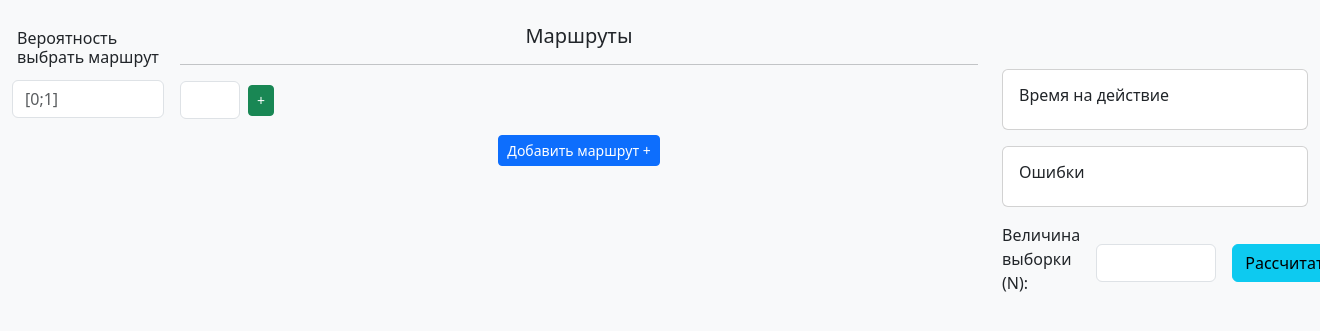
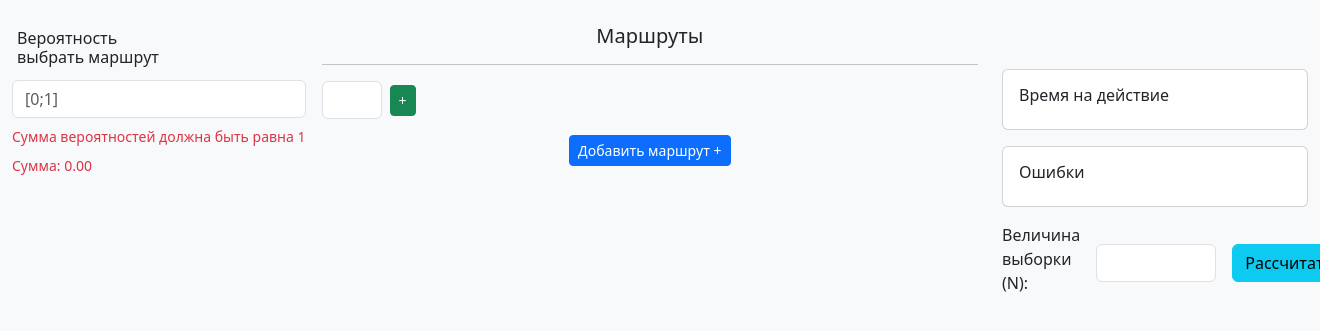
Before and after one commit to olesya1119/interfaces, a Flask app: page / in a window 1320 px wide; the page is wider, and only the part inside the window is pictured. Shown: the top 331 px of that part. Run offline with Flask 3, Linux system fonts and the light colour scheme.

Commit message:
закончила с валидациями

```diff
--- a/templates/123.json
+++ b/templates/123.json
@@ -1,4 +1,5 @@
 {
+  "N": 1000, // Величина выборки
   // Гарантирую наличие массива из 10 маршрутов
   "routes": [
     { "id": 1, // ID маршрута - гарантирую наличие
--- a/templates/index.html
+++ b/templates/index.html
@@ -8,7 +8,7 @@
 <body class="bg-light">
 
 <div class="container-fluid py-4"> <!-- Используем container-fluid для большей ширины -->
-    <form method="post">
+    <form method="post" id="main-form">
         <div class="row">
             <!-- Левая часть: вероятность + маршруты -->
             <div class="col-md-9 offset-md-0 d-flex align-items-start">
@@ -19,6 +19,12 @@
                         <!-- первая строка вероятности -->
                         <input type="number" step="0.01" min="0" max="1" class="form-control mb-2 route-prob"
                                name="route_prob_1" placeholder="[0;1]" required>
+                    </div>
+                    <div id="prob-sum-error" class="text-danger small mt-2" style="display: none;">
+                        Сумма вероятностей должна быть равна 1
+                    </div>
+                    <div id="prob-sum-info" class="text-muted small mt-2">
+                        Сумма: <span id="prob-sum">0.00</span>
                     </div>
                 </div>
 
@@ -83,13 +89,13 @@
                         {% for i in range(1,11) %}
                             <div class="mb-2 error-row d-none" data-action="{{ i }}">
                                 <span style="width: 30px; text-align: right; margin-right: 10px; margin-left: 15px;">{{ i }}</span>
-                                <select name="error_action" class="form-select form-select-sm me-4">
+                                <select name="error_action_{{ i }}" class="form-select form-select-sm me-4">
                                     <option value="repeat" {{ 'selected' if result and result.error_actions and result.error_actions[i-1] == 'repeat' else '' }}>повторить шаг</option>
                                     <option value="to_start" {{ 'selected' if result and result.error_actions and result.error_actions[i-1] == 'to_start' else '' }}>вернуться в начало маршрута</option>
                                     <option value="previous" {{ 'selected' if result and result.error_actions and result.error_actions[i-1] == 'previous' else '' }}>вернуться на предыдущий шаг</option>
                                 </select>
-                                <input type="number" step="0.01" min="0" max="1" class="form-control form-control-sm" name="error_prob"
-                                       placeholder="Вероятность ошибки"
+                                <input type="number" step="0.01" min="0" max="1" class="form-control form-control-sm error-prob-input"
+                                       name="error_prob_{{ i }}" placeholder="[0;1]"
                                        value="{{ result.error_probs[i-1] if result and result.error_probs and i-1 < len(result.error_probs) else '' }}">
                             </div>
                         {% endfor %}
@@ -97,8 +103,8 @@
                 </div>
                 <div class="mt-3 d-flex align-items-center">
                     <label class="form-label me-3">Величина выборки (N):</label>
-                    <input type="number" min="1" class="form-control d-inline-block" style="width:120px;" name="sample_size"
-                           value="{{ result.sample_size if result and result.sample_size else '' }}">
+                    <input type="number" min="1" class="form-control d-inline-block sample-size-input" style="width:120px;" name="sample_size"
+                           value="{{ result.sample_size if result and result.sample_size else '' }}" required>
                     <button type="submit" class="btn btn-info ms-3">Рассчитать</button>
                 </div>
             </div>
@@ -124,10 +130,59 @@ document.addEventListener("DOMContentLoaded", function() {
     const routesContainer = document.getElementById("routes-container");
     const probContainer = document.getElementById("prob-container");
     const addRouteBtn = document.getElementById("add-route");
+    const probSumElement = document.getElementById("prob-sum");
+    const probSumError = document.getElementById("prob-sum-error");
+    const probSumInfo = document.getElementById("prob-sum-info");
+    const mainForm = document.getElementById("main-form");
 
     let routeCount = 1;
     const maxRoutes = 10;
     const maxCells = 10;
+
+    // --- Расчет суммы вероятностей ---
+    function calculateProbSum() {
+        let sum = 0;
+        document.querySelectorAll('.route-prob').forEach(input => {
+            const value = parseFloat(input.value);
+            if (!isNaN(value)) {
+                sum += value;
+            }
+        });
+        return sum;
+    }
+
+    // --- Обновление отображения суммы вероятностей ---
+    function updateProbSumDisplay() {
+        const sum = calculateProbSum();
+        probSumElement.textContent = sum.toFixed(2);
+
+        const isSumValid = Math.abs(sum - 1) < 0.001; // учитываем погрешность округления
+
+        if (isSumValid) {
+            probSumError.style.display = 'none';
+            probSumInfo.classList.remove('text-danger');
+            probSumInfo.classList.add('text-muted');
+        } else {
+            probSumError.style.display = 'block';
+            probSumInfo.classList.remove('text-muted');
+            probSumInfo.classList.add('text-danger');
+        }
+
+        return isSumValid;
+    }
+
+    // --- Валидация формы ---
+    function validateForm(event) {
+        const isProbSumValid = updateProbSumDisplay();
+
+        if (!isProbSumValid) {
+            event.preventDefault();
+            alert('Сумма вероятностей выбора маршрутов должна быть равна 1. Текущая сумма: ' + probSumElement.textContent);
+            return false;
+        }
+
+        return true;
+    }
 
     // --- Добавить строку маршрута + поле вероятности ---
     function addRouteRow() {
@@ -160,6 +215,7 @@ document.addEventListener("DOMContentLoaded", function() {
         attachProbValidation(probInput);
         updateActionRows();
         updateButtonVisibility();
+        updateProbSumDisplay(); // обновляем сумму после добавления нового поля
     }
 
     // --- Добавить новую ячейку в маршруте ---
@@ -208,6 +264,24 @@ document.addEventListener("DOMContentLoaded", function() {
             let value = parseFloat(this.value);
             if (isNaN(value) || value < 0) this.value = "0";
             else if (value > 1) this.value = "1";
+            updateProbSumDisplay(); // обновляем сумму при изменении вероятности
+        });
+    }
+
+    // --- Валидация вероятности ошибки ---
+    function attachErrorProbValidation(input) {
+        input.addEventListener("input", function() {
+            let value = parseFloat(this.value);
+            if (isNaN(value) || value < 0) this.value = "0";
+            else if (value > 1) this.value = "1";
+        });
+    }
+
+    // --- Валидация величины выборки ---
+    function attachSampleSizeValidation(input) {
+        input.addEventListener("input", function() {
+            let value = parseInt(this.value);
+            if (isNaN(value) || value < 1) this.value = "1";
         });
     }
 
@@ -216,6 +290,32 @@ document.addEventListener("DOMContentLoaded", function() {
         button.addEventListener("click", function() {
             addRouteCell(this);
         });
+    }
+
+    // --- Переключение между равномерным и константным временем ---
+    function handleTimeDistributionChange(select) {
+        const targetId = select.getAttribute('data-target');
+        const inputsContainer = document.getElementById(targetId);
+        const uniformInputs = inputsContainer.querySelectorAll('.uniform-input');
+        const constantInput = inputsContainer.querySelector('.constant-input');
+
+        if (select.value === 'uniform') {
+            // Показываем два поля для равномерного распределения
+            uniformInputs.forEach(input => {
+                input.classList.remove('d-none');
+                input.required = true;
+            });
+            constantInput.classList.add('d-none');
+            constantInput.required = false;
+        } else {
+            // Показываем одно поле для константного времени
+            uniformInputs.forEach(input => {
+                input.classList.add('d-none');
+                input.required = false;
+            });
+            constantInput.classList.remove('d-none');
+            constantInput.required = true;
+        }
     }
 
     // --- Отображение "Время на действие" и "Ошибки" ---
@@ -240,7 +340,9 @@ document.addEventListener("DOMContentLoaded", function() {
             if (timeRow) {
                 timeRow.classList.remove("d-none");
                 timeRow.classList.add("d-flex");
-                timeRow.querySelectorAll("input, select").forEach(el => el.required = true);
+                // Применяем правильное отображение для выбранного типа распределения
+                const select = timeRow.querySelector('.time-select');
+                handleTimeDistributionChange(select);
             }
             if (errorRow) {
                 errorRow.classList.remove("d-none");
@@ -271,10 +373,26 @@ document.addEventListener("DOMContentLoaded", function() {
     document.querySelectorAll(".add-cell").forEach(attachCellButton);
     document.querySelectorAll(".route-input").forEach(attachRouteInputValidation);
     document.querySelectorAll(".route-prob").forEach(attachProbValidation);
+    document.querySelectorAll(".error-prob-input").forEach(attachErrorProbValidation);
+    document.querySelectorAll(".sample-size-input").forEach(attachSampleSizeValidation);
+
+    // Обработчики для выбора типа распределения времени
+    document.querySelectorAll('.time-select').forEach(select => {
+        select.addEventListener('change', function() {
+            handleTimeDistributionChange(this);
+        });
+        // Инициализация при загрузке
+        handleTimeDistributionChange(select);
+    });
+
+    // Обработчик отправки формы
+    mainForm.addEventListener('submit', validateForm);
+
     addRouteBtn.addEventListener("click", addRouteRow);
 
     updateActionRows();
     updateButtonVisibility();
+    updateProbSumDisplay(); // инициализация при загрузке
 });
 </script>
 </body>
```
